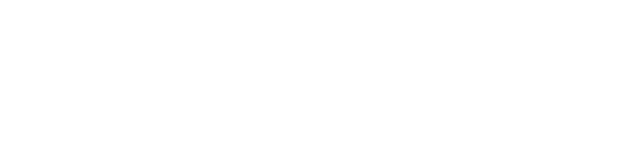
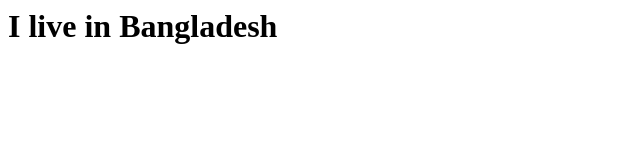
Before and after one commit to asifrokin/test, a plain HTML site: page index.html in a window 1280 px wide. Shown: the whole page, without its empty margins (0-640 px from the left). Drawn offline with Linux system fonts and the light colour scheme.

Commit message:
Header one is included

```diff
--- a/index.html
+++ b/index.html
@@ -4,6 +4,6 @@
     </head>
     <body>
 
-
+        <h1>I live in Bangladesh</h1>
     </body>
 </html>
```
